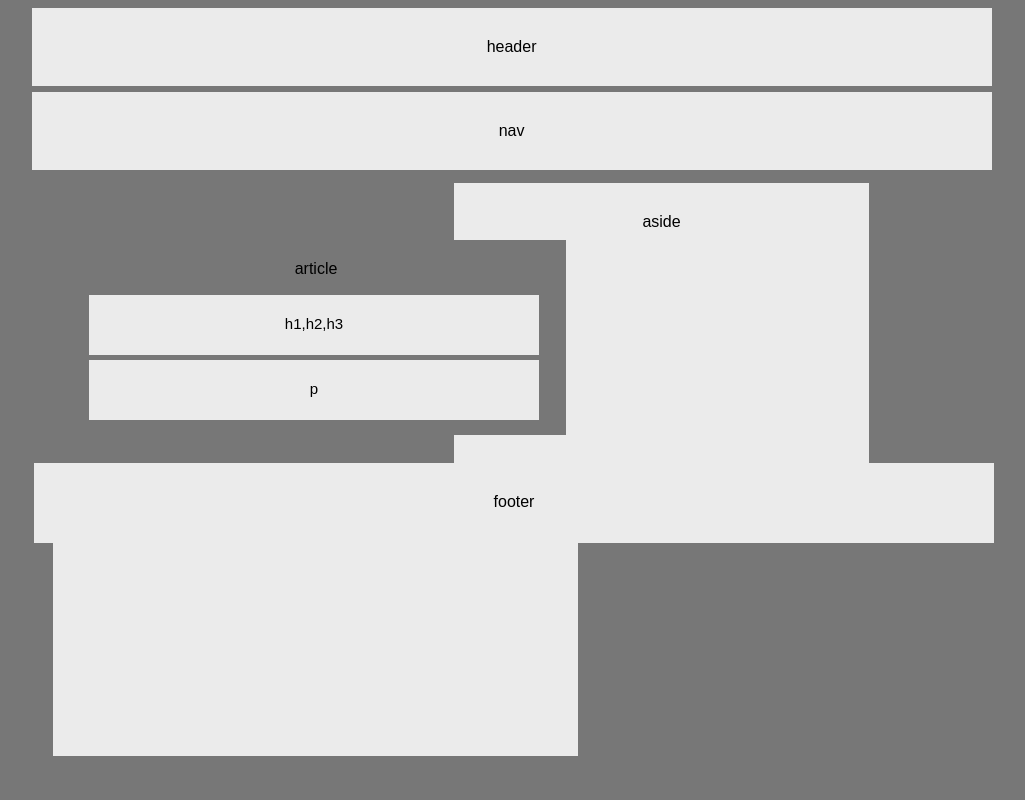
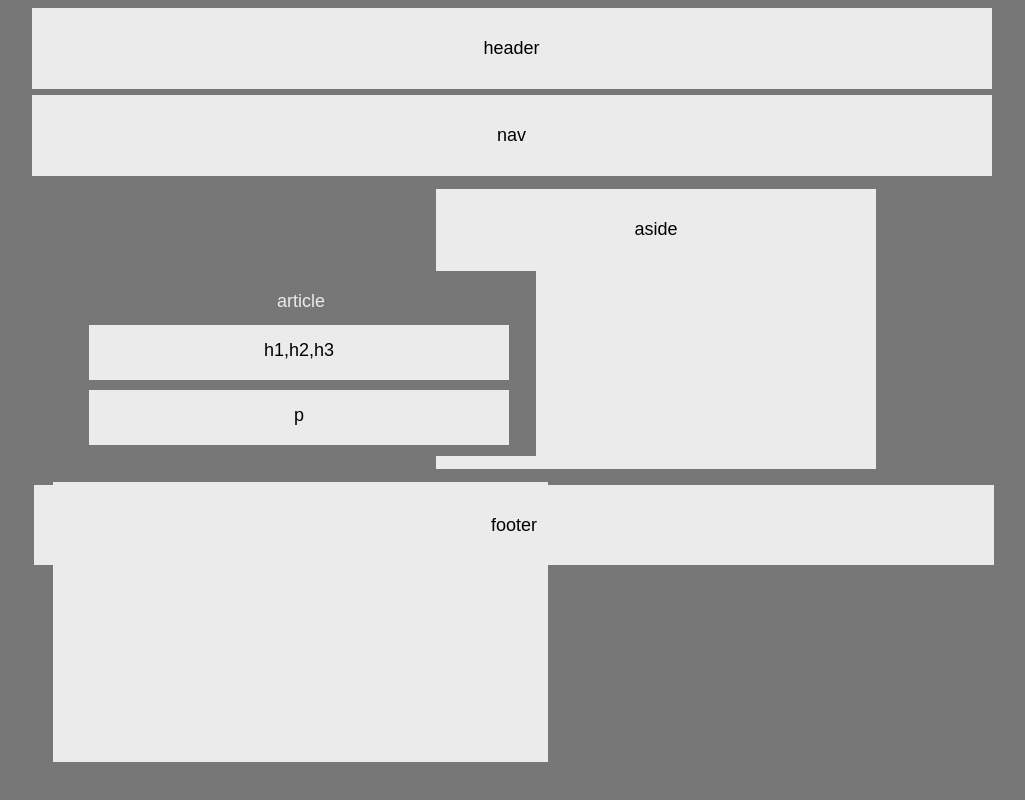
Before and after one commit to CBartlett62/HW-Wireframe, a plain HTML site: page index.html in a window 1280 px wide. Shown: the whole page, without its empty margins (166-1191 px from the left). Drawn offline with Linux system fonts and the light colour scheme.

Commit message:
bartlett hw

```diff
--- a/style.css
+++ b/style.css
@@ -3,7 +3,7 @@ body {
 	size: 960px;
 	font-size: 18px
 	font-color: #ebebeb;
-	font-family: 'Arial', 'Helvetica Neue', 'Helvetica', 'sans-serif';
+	font-family: 'Arial', 'Helvetica Neue', Helvetica, sans-serif;
 
 }
 
@@ -16,6 +16,7 @@ header {
 	margin-left:15%;
 	margin-right:15%;
 	margin-top:.5%;
+	font-size: 18px;
 }
 
 nav{
@@ -27,6 +28,7 @@ nav{
 	margin-left:15%;
 	margin-right:15%;
 	margin-top:.5%;
+	font-size: 18px;
 }
 
 aside{
@@ -34,10 +36,11 @@ aside{
 	padding-bottom: 150px;
 	text-align: center;
 	background-color: #ebebeb;
-	width: 415px;
+	width: 440px;
 	height: 100px;
 	margin-top: 1%;
-	margin-right: 237px;
+	margin-right: 230px;
+	font-size: 18px;
 
 }
 
@@ -46,25 +49,27 @@ section{
 	padding-bottom: 150px;
 	text-align: center;
 	background-color: #ebebeb;
-	width: 525px;
+	width: 495px;
 	height:100px;
 	margin-left: 211px;
 	margin-top:1%;
 	margin-right: 1%;
-
+	font-size: 18px;
 }
 
 article{
 	padding-top: 20px;
-	padding-bottom: 125px;
+	padding-bottom: 155px;
 	text-align: center;
 	background-color: #777;
-	font-color: #ebebeb;
-	width: 500px;
-	height: 50px;
-	margin-top: 70px;
+	color: #ebebeb;
+	width: 470px;
+	height: 10px;
+	margin-top: 71px;
 	position: absolute;
 	left: 232px;
+	top: 200px;
+	font-size: 18px;
 
 }
 
@@ -77,10 +82,11 @@ footer{
 	height: 20px;
 	margin-left:15%;
 	margin-right:15%;
-	margin-top: 10%;
+	margin-top: 150px;
 	position: absolute;
 	top: 335px;
 	margin-bottom: 20%;
+	font-size: 18px;
 }
 
 .height{
@@ -98,11 +104,12 @@ footer{
 h1{
 
 	position: absolute;
-	padding-top: 20px;
+	padding-top: 15px;
 	left: 255px;
-	width: 450px;
+	top: 200px;
+	width: 420px;
 	height: 40px;
-	font-size: 15px;
+	font-size: 18px;
 	font-weight: normal;
 	margin-top: 125px;
 	background-color: #ebebeb;
@@ -111,11 +118,12 @@ h1{
 
 p{
 	position: absolute;
-	padding-top: 20px;
+	padding-top: 15px;
 	left: 255px;
-	width: 450px;
+	top: 200px;
+	width: 420px;
 	height: 40px;
-	font-size: 15px;
+	font-size: 18px;
 	font-weight: normal;
 	margin-top: 190px;
 	background-color: #ebebeb;
```
